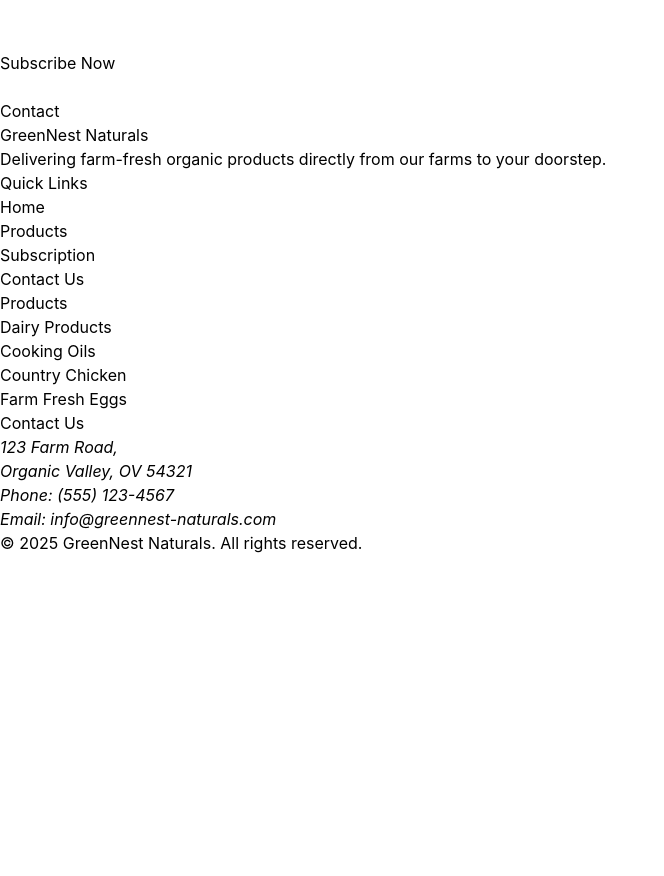
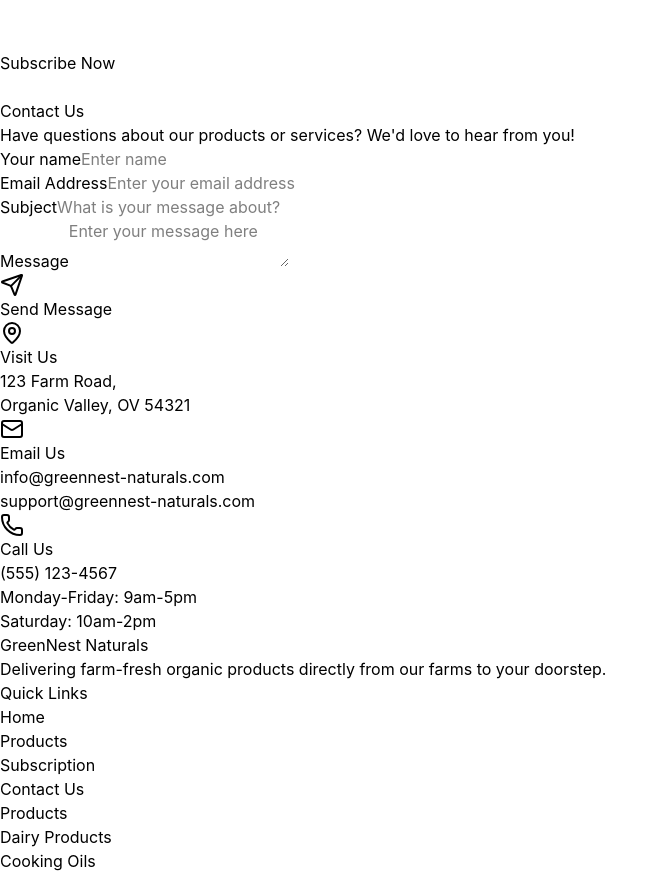
Before and after one commit to MadhuMosip/GreenNest-Naturals, a React (Vite) app: page /contact in a window 1280 px wide. Shown: the part 1277-2153 px from the top of the page, without its empty margins (0-664 px from the left). Before the commit the page ends 1832 px from the top, so only its background shows below. Built offline with nearby package versions, Linux system fonts and the light colour scheme.

Commit message:
implemented full contact feature
Signed-off-by: Madhuravas reddy <madhu@mosip.io>

```diff
--- a/src/components/Footer.jsx
+++ b/src/components/Footer.jsx
@@ -2,18 +2,18 @@
 
 const Footer = () => {
     return (
-        <footer className="bg-[#f4f7ed] border-t border-nature-100">
+        <footer className="bg-[#f4f7ed]">
             <div className="container mx-auto px-4 sm:px-6 lg:px-8 py-12">
                 <div className="grid grid-cols-1 md:grid-cols-2 lg:grid-cols-4 gap-8">
                     <div>
-                        <h3 className="text-lg font-serif font-semibold text-gray-900 mb-4">GreenNest Naturals</h3>
-                        <p className="text-gray-600 mb-4">
+                        <h3 className="text-xl font-serif font-semibold text-gray-900 mb-4">GreenNest Naturals</h3>
+                        <p className="text-gray-600 mb-4 text-lg">
                             Delivering farm-fresh organic products directly from our farms to your doorstep.
                         </p>
                     </div>
                     <div>
-                        <h3 className="text-lg font-serif font-semibold text-gray-900 mb-4">Quick Links</h3>
-                        <ul className="space-y-2">
+                        <h3 className="text-xl font-serif font-semibold text-gray-900 mb-4">Quick Links</h3>
+                        <ul className="space-y-2 text-lg">
                             <li>
                                 <Link to="" className="text-gray-600 hover:text-nature-600 transition-colors duration-200">Home</Link>
                             </li>
@@ -29,8 +29,8 @@
                         </ul>
                     </div>
                     <div>
-                        <h3 className="text-lg font-serif font-semibold text-gray-900 mb-4">Products</h3>
-                        <ul className="space-y-2">
+                        <h3 className="text-xl font-serif font-semibold text-gray-900 mb-4">Products</h3>
+                        <ul className="space-y-2 text-lg">
                             <li>
                                 <Link to="" className="text-gray-600 hover:text-nature-600 transition-colors duration-200">Dairy Products</Link>
                             </li>
@@ -46,8 +46,8 @@
                         </ul>
                     </div>
                     <div>
-                        <h3 className="text-lg font-serif font-semibold text-gray-900 mb-4">Contact Us</h3>
-                        <address className="not-italic text-gray-600">
+                        <h3 className="text-xl font-serif font-semibold text-gray-900 mb-4">Contact Us</h3>
+                        <address className="not-italic text-gray-600 text-lg">
                             <p>123 Farm Road,</p>
                             <p>Organic Valley, OV 54321</p>
                             <p className="mt-3">Phone: (555) 123-4567</p>
@@ -55,8 +55,8 @@
                         </address>
                     </div>
                 </div>
-                <div className="border-t border-nature-200 mt-8 pt-8">
-                    <p className="text-center text-gray-500 text-sm">
+                <div className="border-t border-[#d3e0b9] mt-8 pt-8">
+                    <p className="text-center text-gray-500 text-md">
                         &copy; {new Date().getFullYear()} GreenNest Naturals. All rights reserved.
                     </p>
                 </div>
--- a/src/components/subscription/DeliveryDetailsForm.jsx
+++ b/src/components/subscription/DeliveryDetailsForm.jsx
@@ -1,5 +1,4 @@
 import { useState } from 'react';
-import { CalendarIcon } from 'lucide-react';
 import { useNavigate } from "react-router-dom";
 import { useEffect } from 'react';
 import { toast } from 'sonner';
--- a/src/pages/Contact.jsx
+++ b/src/pages/Contact.jsx
@@ -1,9 +1,155 @@
-const Contact = () =>{
-    return(
-        <div>
-            Contact
+import { Mail, MapPin, Phone, Send } from 'lucide-react';
+import { useState } from 'react';
+import { toast } from 'sonner';
+import { useNavigate } from "react-router-dom";
+
+const Contact = () => {
+    const [formData, setFormData] = useState({
+        name: "",
+        email: "",
+        subject: "",
+        message: "",
+    });
+    const navigate = useNavigate();
+
+    const [errors, setErrors] = useState({});
+
+    const handleChange = (e) => {
+        const { name, value } = e.target;
+        setFormData({ ...formData, [name]: value });
+    };
+
+    const validate = () => {
+        const newErrors = {};
+        if (!formData.name.trim()) newErrors.name = "Name is required";
+        if (!formData.email.trim()) newErrors.email = "Email is required";
+        else if (!/^[^\s@]+@[^\s@]+\.[^\s@]+$/.test(formData.email)) newErrors.email = "Invalid email format";
+        if (!formData.subject.trim()) newErrors.subject = "Subject is required";
+        if (!formData.message.trim()) newErrors.message = "Message is required";
+        return newErrors;
+    };
+
+    const handleSubmit = (e) => {
+        e.preventDefault();
+        const validationErrors = validate();
+        if (Object.keys(validationErrors).length > 0) {
+            setErrors(validationErrors);
+        } else {
+            setErrors({});
+            setFormData({ name: "", email: "", subject: "", message: "" });
+            toast.success('Message sent successfully!', {
+                description: 'We will get back to you as soon as possible.',
+            });
+            navigate('/')
+        }
+    };
+    return (
+        <div className="bg-[#fefcf6] rounded-xl px-6 py-12 font-sans flex items-center justify-center flex-col">
+            <h2 className="text-3xl font-serif font-bold text-center text-gray-800 mb-2">Contact Us</h2>
+            <p className="text-gray-600 font-semibold text-center mb-6 text-xl">Have questions about our products or services? We'd love to hear from you!</p>
+            <div className='max-w-6xl w-full grid grid-cols-1 md:grid-cols-3 gap-8'>
+                <div className="md:col-span-2 bg-white rounded-2xl border border-gray-300 p-6">
+                    <form className="space-y-4" onSubmit={handleSubmit}>
+                        <div className="grid grid-cols-1 md:grid-cols-2 gap-4">
+                            <div>
+                                <label className="block font-semibold text-gray-700 mb-1">Your name</label>
+                                <input
+                                    name="name"
+                                    type="text"
+                                    placeholder="Enter name"
+                                    value={formData.name}
+                                    onChange={handleChange}
+                                    className="border border-gray-300 rounded-lg p-3 w-full focus:outline-none focus:ring focus:ring-green-200"
+                                />
+                                {errors.name && <p className="text-red-500 text-sm mt-1">{errors.name}</p>}
+                            </div>
+                            <div>
+                                <label className="block font-semibold text-gray-700 mb-1">Email Address</label>
+                                <input
+                                    name="email"
+                                    type="email"
+                                    placeholder="Enter your email address"
+                                    value={formData.email}
+                                    onChange={handleChange}
+                                    className="border border-gray-300 rounded-lg p-3 w-full focus:outline-none focus:ring focus:ring-green-200"
+                                />
+                                {errors.email && <p className="text-red-500 text-sm mt-1">{errors.email}</p>}
+                            </div>
+                        </div>
+                        <div>
+                            <label className="block font-semibold text-gray-700 mb-1">Subject</label>
+                            <input
+                                name="subject"
+                                type="text"
+                                placeholder="What is your message about?"
+                                value={formData.subject}
+                                onChange={handleChange}
+                                className="w-full border border-gray-300 rounded-lg p-3 focus:outline-none focus:ring focus:ring-green-200"
+                            />
+                            {errors.subject && <p className="text-red-500 text-sm mt-1">{errors.subject}</p>}
+                        </div>
+                        <div>
+                            <label className="block font-semibold text-gray-700 mb-1">Message</label>
+                            <textarea
+                                name="message"
+                                placeholder="Enter your message here"
+                                value={formData.message}
+                                onChange={handleChange}
+                                className="w-full h-32 border border-gray-300 rounded-lg p-3 resize-none focus:outline-none focus:ring focus:ring-green-200"
+                            ></textarea>
+                            {errors.message && <p className="text-red-500 text-sm mt-1">{errors.message}</p>}
+                        </div>
+                        <button
+                            type="submit"
+                            className="bg-green-600 cursor-pointer text-lg hover:bg-green-700 text-white font-semibold py-2 px-6 rounded-lg flex items-center gap-2"
+                        >
+                            <Send />
+                            Send Message
+                        </button>
+                    </form>
+                </div>
+
+                {/* Contact Info Cards */}
+                <div className="space-y-6">
+                    <div className="bg-white rounded-2xl border border-gray-300 p-6">
+                        <div className="flex items-start gap-4">
+                            <div className="bg-green-100 p-4 rounded-full">
+                                <MapPin className='text-green-600' />
+                            </div>
+                            <div className='text-gray-600 text-lg'>
+                                <h3 className="font-semibold text-lg">Visit Us</h3>
+                                <p>123 Farm Road,<br />Organic Valley, OV 54321</p>
+                            </div>
+                        </div>
+                    </div>
+
+                    <div className="bg-white rounded-2xl border border-gray-300 p-6">
+                        <div className="flex items-start gap-4">
+                            <div className="bg-green-100 p-4 rounded-full">
+                                <Mail className='text-green-600' />
+                            </div>
+                            <div className='text-gray-600 text-lg'>
+                                <h3 className="font-semibold text-lg">Email Us</h3>
+                                <p>info@greennest-naturals.com<br />support@greennest-naturals.com</p>
+                            </div>
+                        </div>
+                    </div>
+
+                    <div className="bg-white rounded-2xl border border-gray-300 p-6">
+                        <div className="flex items-start gap-4">
+                            <div className="bg-green-100 p-4 rounded-full">
+                                <Phone className='text-green-600' />
+                            </div>
+                            <div className='text-gray-600 text-lg'>
+                                <h3 className="font-semibold">Call Us</h3>
+                                <p>(555) 123-4567<br />Monday-Friday: 9am-5pm<br />Saturday: 10am-2pm</p>
+                            </div>
+                        </div>
+                    </div>
+                </div>
+            </div>
         </div>
-    )
+    );
 };
 
 export default Contact;
--- a/src/pages/Products.jsx
+++ b/src/pages/Products.jsx
@@ -64,7 +64,7 @@
             </div>
             <div className="bg-[#ffffff] shadow rounded-lg py-6 px-8 mb-8">
                 <div className="mb-5 flex justify-between">
-                    <input onChange={handleInputSearch} className="outline-0 border-1 h-[46px] px-4 w-full mr-4 border-[#23262A] bg-[#fefcf6] rounded-lg " placeholder="Search Products..." />
+                    <input onChange={handleInputSearch} className="outline-0 border-1 h-[46px] px-4 w-full mr-4 border-gray-300 bg-[#fefcf6] rounded-lg " placeholder="Search Products..." />
                     <button onClick={handleSearchBtn} className="rounded-xl h-[46px] px-6 cursor-pointer text-[#ffffff] bg-[#81ab45] hover:bg-[#658a34]">Search</button>
                 </div>
                 <div className="bg-[#e9ece8] rounded-2xl px-1 py-2 flex justify-between gap-2 w-full ">
```
